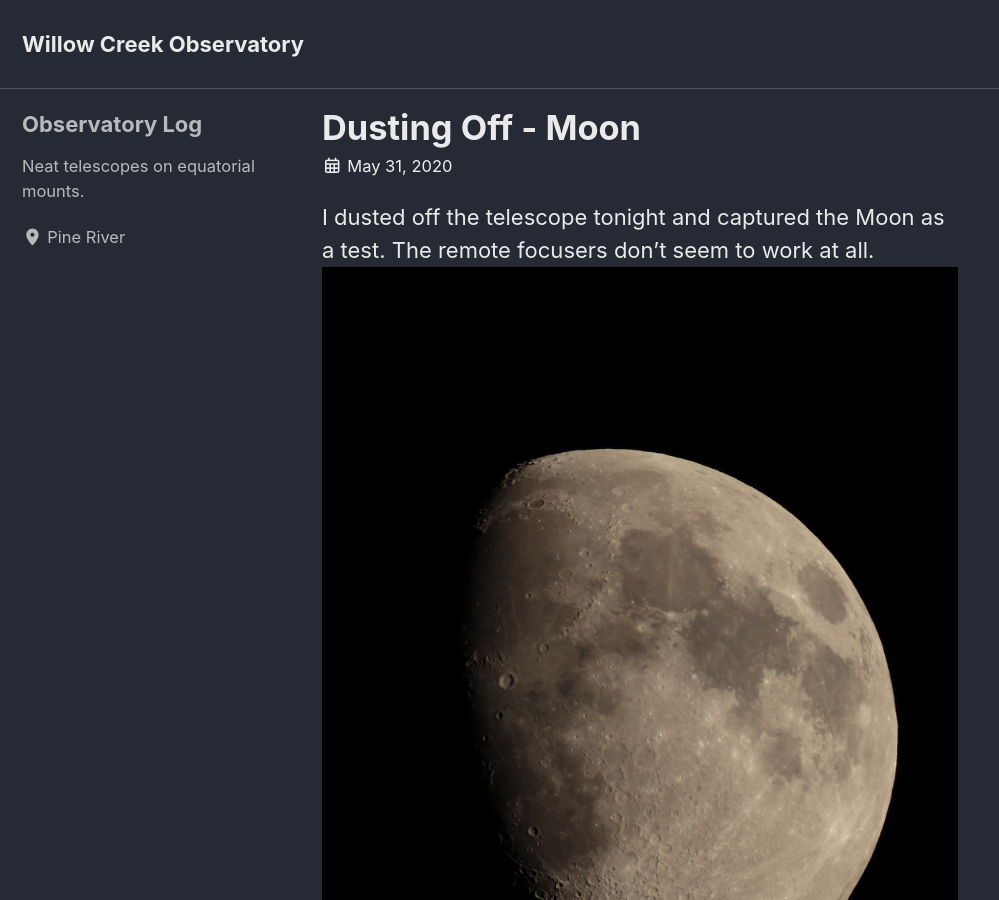
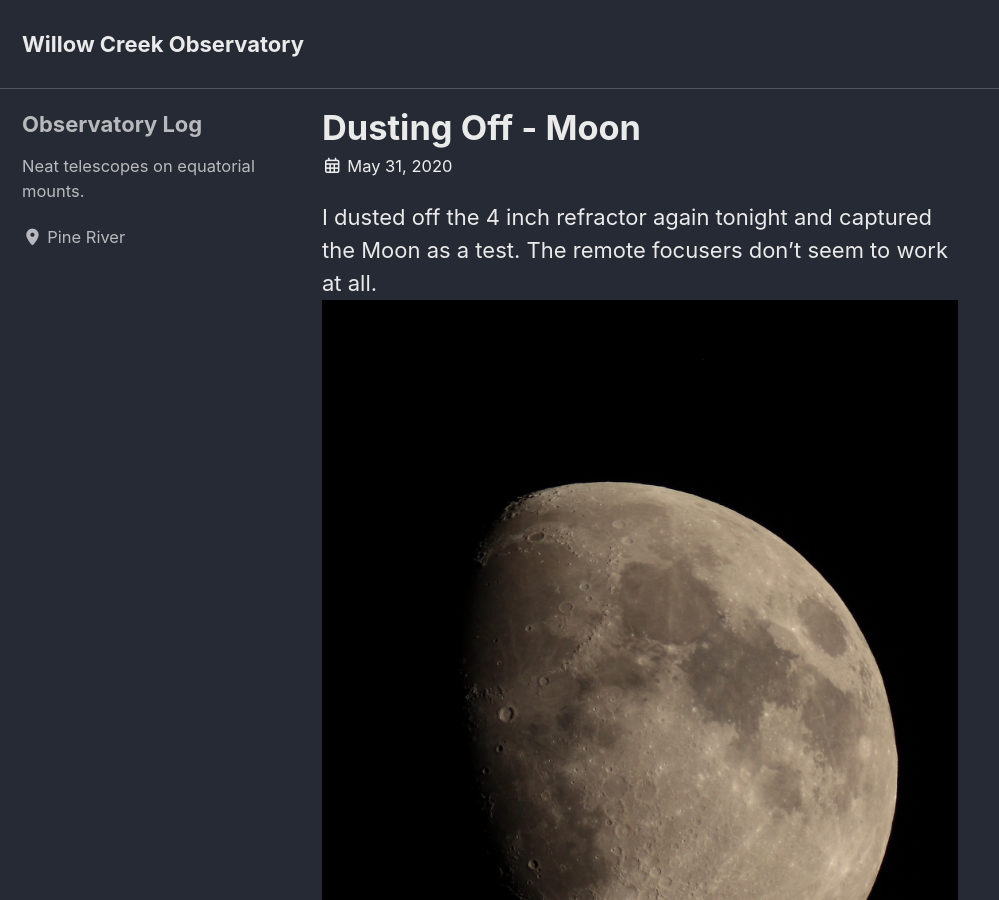
Before and after one commit to ethos101/ethos101.github.io, a Jekyll site: the page built from _posts/2020-05-31-dusting-off.md, in a window 1280 px wide and 900 px high. Shown: the whole window, without its empty margins (0-999 px from the left). Built offline with Jekyll 4.4.1, drawn with Linux system fonts in a browser that asks for light colours; cached includes are drawn as plain includes.

Commit message:
Update 2020-05-31-dusting-off.md

```diff
--- a/_posts/2020-05-31-dusting-off.md
+++ b/_posts/2020-05-31-dusting-off.md
@@ -3,5 +3,5 @@
 date: 2020-05-31
 published: true
 ---
-I dusted off the telescope tonight and captured the Moon as a test. The remote focusers don't seem to work at all.
+I dusted off the 4 inch refractor again tonight and captured the Moon as a test. The remote focusers don't seem to work at all.
 ![Moon Image](/images/moon.jpg)
```
